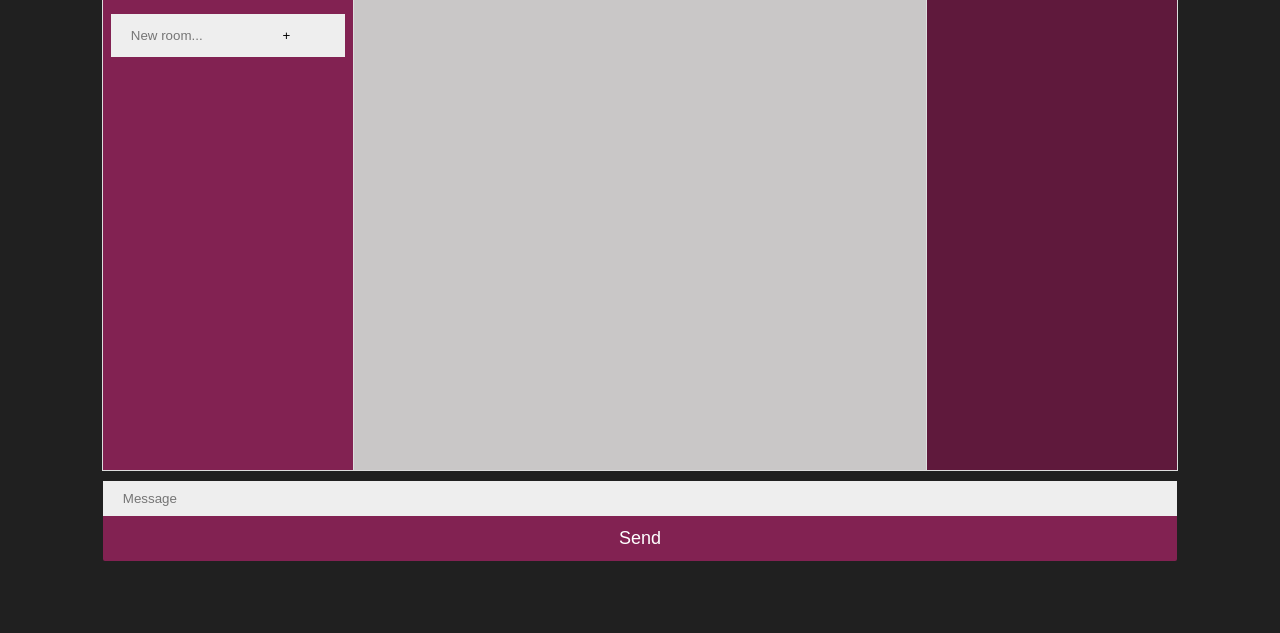
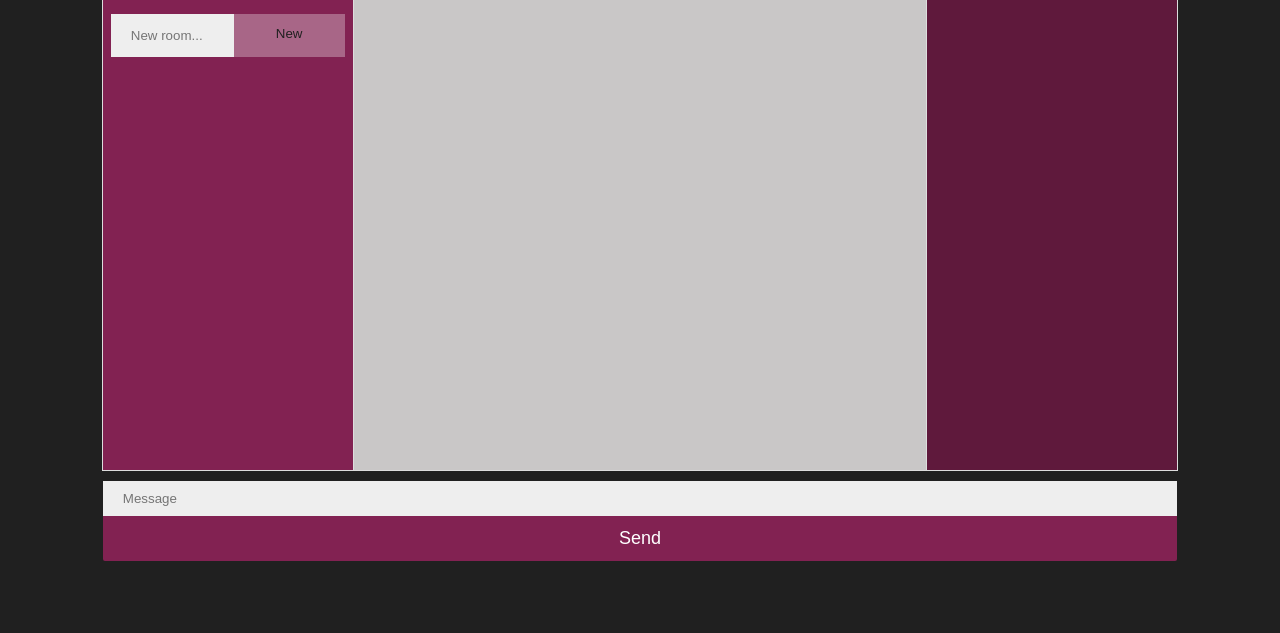
Before and after one commit to MartaG22/PROVES, a website: page 0_CHAT/CLIENT/public/HTML/xat.html in a window 1280 px wide. Shown: the part 167-800 px from the top of the page. Drawn offline with nearby package versions, Linux system fonts and the light colour scheme; no server answers.

Commit message:
implementant sockets

```diff
--- a/0_CHAT/CLIENT/public/CSS/xatStyles.css
+++ b/0_CHAT/CLIENT/public/CSS/xatStyles.css
@@ -73,6 +73,16 @@ body {
       padding-top:0.5rem;
   }
 
+.newRoomButton {
+      background-color: #a86687;
+      text-align: center;
+color: rgb(32, 32, 32);
+
+      /* display: flex; */
+      padding: 0.75rem 0.5rem;
+      padding-top:0.5rem;
+}
+
 #usuarisRoom {
       float: right;
       width: 250px;
--- a/0_CHAT/CLIENT/public/HTML/xat.html
+++ b/0_CHAT/CLIENT/public/HTML/xat.html
@@ -26,7 +26,7 @@
             <form id="roomForm" class="room-form" onsubmit="createRoom()">
                 <h1 id="userName" class="header-username"></h1>
                 <input class="input" type="text" id="newRoomName" name="newRoom" placeholder="New room... " maxlength="16" spellcheck="false" autocomplete="off" required>
-                <input class="button" type="submit" value="+">
+                <input class="newRoomButton" type="submit" value="New">
             </form>
            <ul id="roomList" class="room-ul"></ul>
     </div>
```
